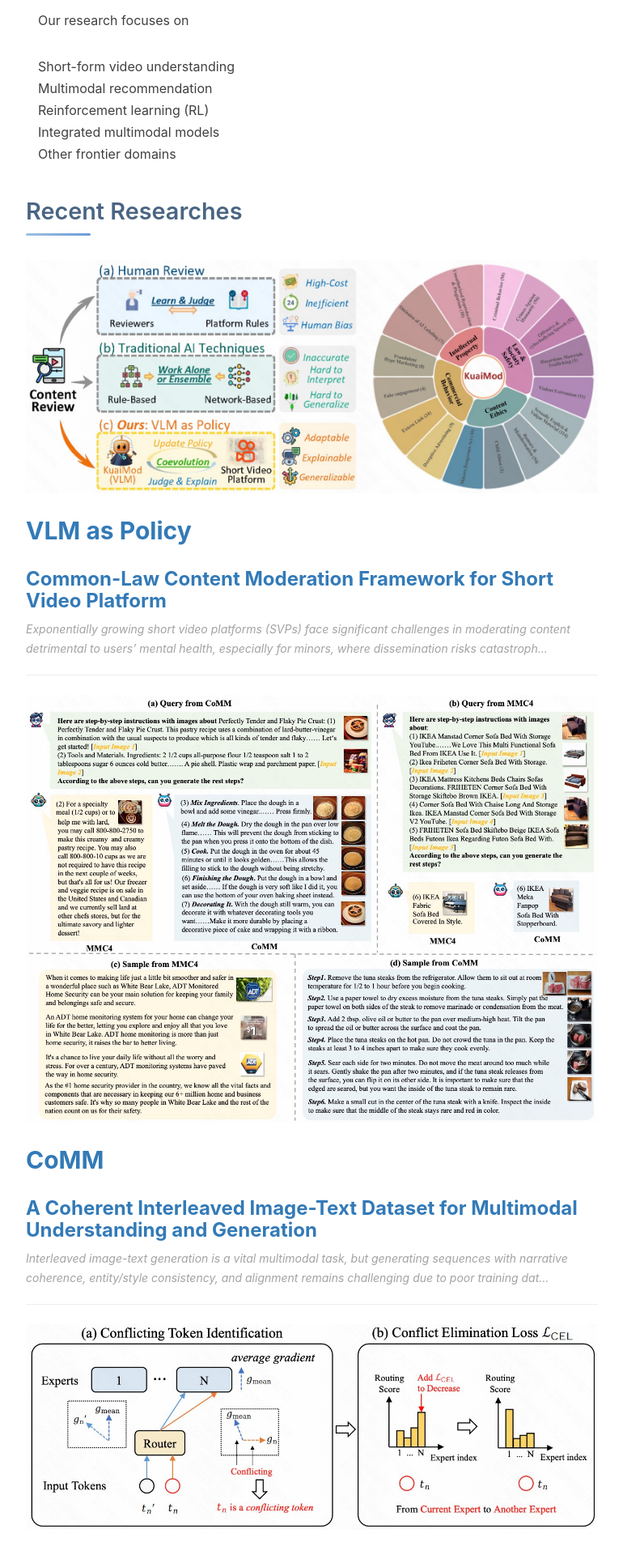
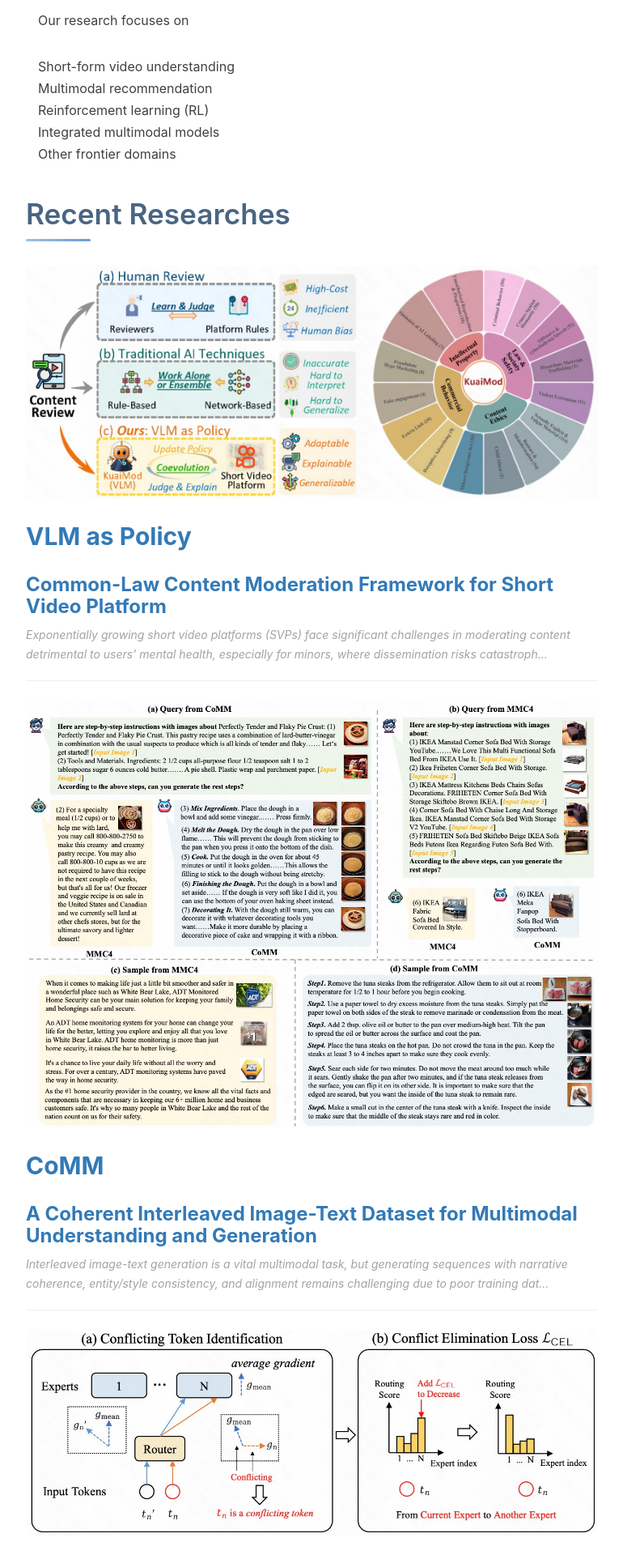
Before and after one commit to Kwai-Keye/kwai-keye.github.io, a Jekyll site: the page built from index.html, in a window 1280 px wide. Shown: the part 595-2515 px from the top of the page at 81% size, without its empty margins (233-1003 px from the left). Built offline with Jekyll 4.4.1, drawn with Linux system fonts in a browser that asks for light colours; nearby versions of some CDN libraries; the list of posts is cut into pages by our own code; comment, search, counter and statistics services are not loaded.

Commit message:
Update index.html

```diff
--- a/index.html
+++ b/index.html
@@ -53,7 +53,7 @@
   padding-bottom: 15px;
   margin: 40px 0 30px;
   color: #4a6583;
-  font-size: 1.8em;
+  font-size: 2.2em;
   font-weight: 600;
 ">
   Recent Researches
```
